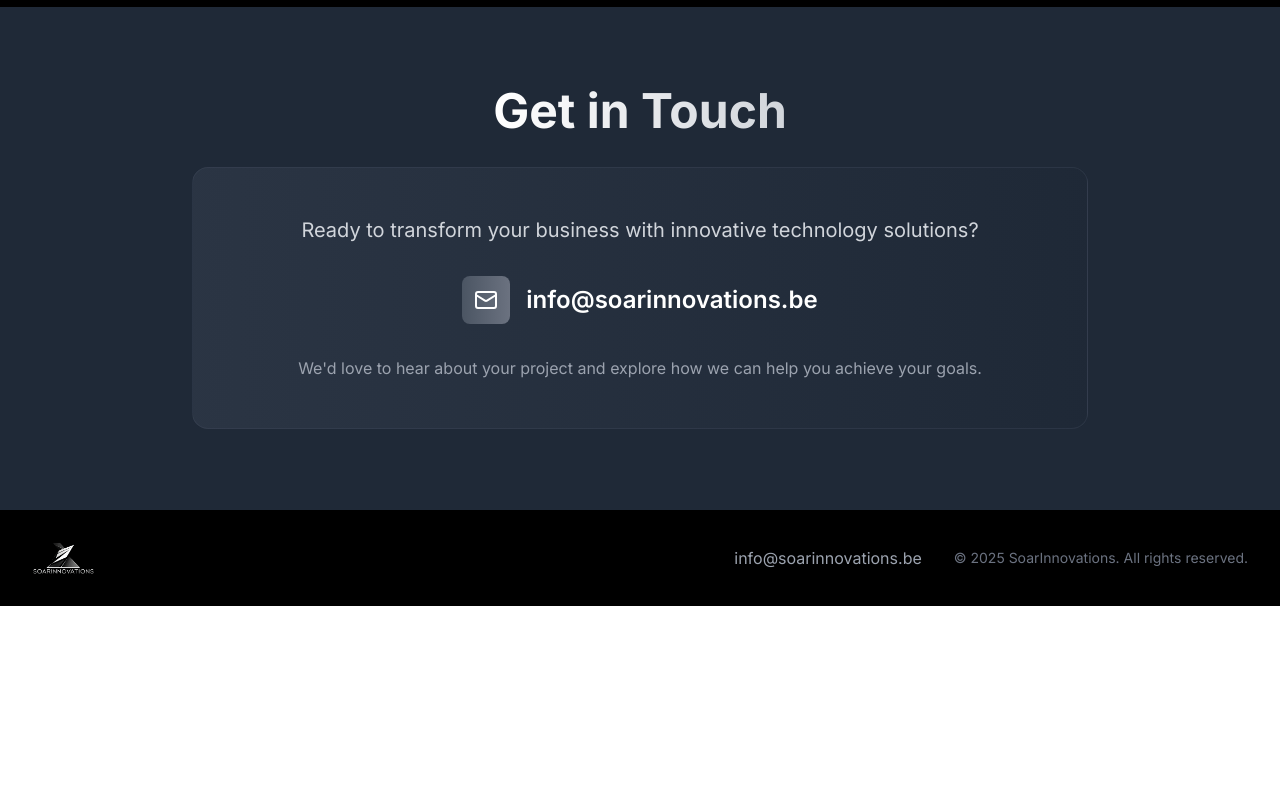
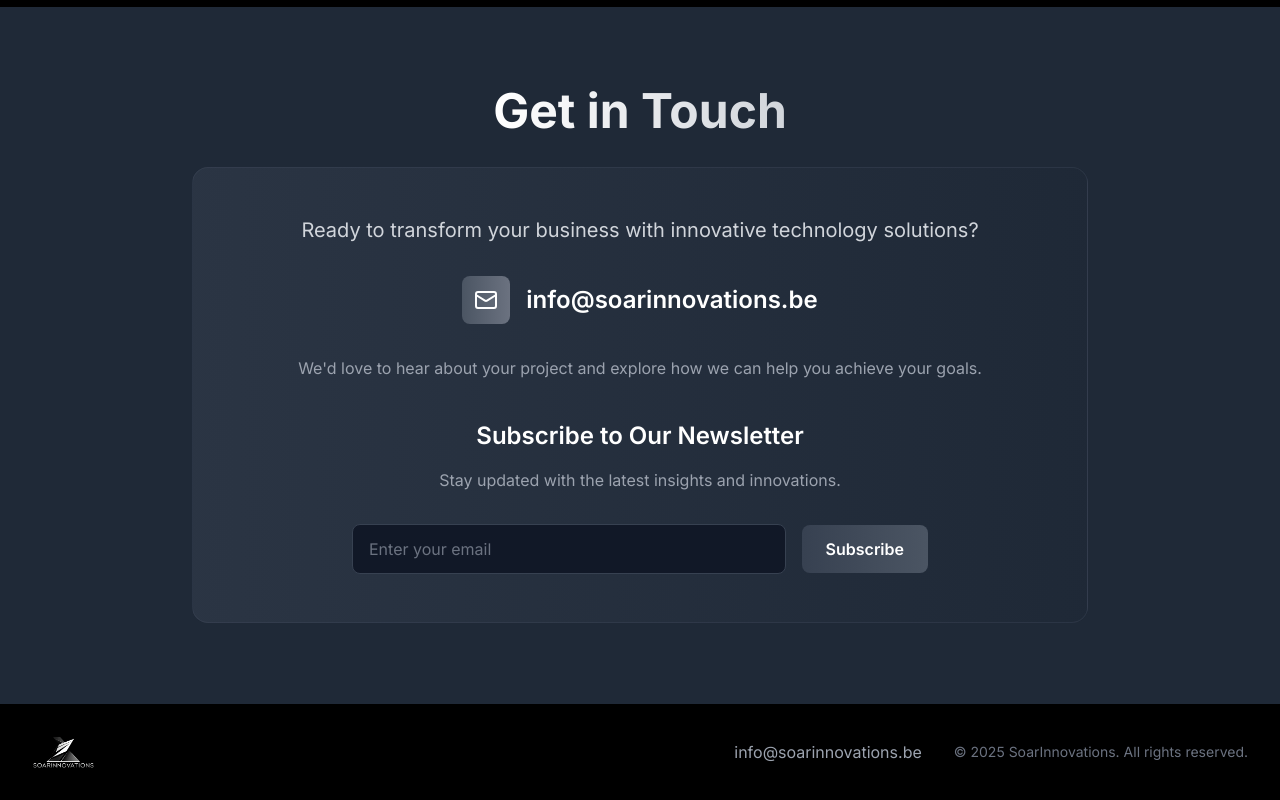
Before and after one commit to Omarofskii/soarinnovations-website, a React (Vite) app: page / in a window 1280 px wide. Shown: the part 2981-3781 px from the top of the page. Before the commit the page ends 3587 px from the top, so only its background shows below. Built offline with nearby package versions, Linux system fonts and the light colour scheme.

Commit message:
Added newsletter subscription form with inline success message

```diff
--- a/src/App.tsx
+++ b/src/App.tsx
@@ -11,6 +11,7 @@ import {
   X
 } from 'lucide-react';
 import { useEffect, useState } from 'react';
+import NewsletterForm from './NewsletterForm';
 
 function App() {
   const [isMenuOpen, setIsMenuOpen] = useState(false);
@@ -308,6 +309,54 @@ function App() {
             <p className="text-gray-400">
               We'd love to hear about your project and explore how we can help you achieve your goals.
             </p>
+            {/* Newsletter Subscription */}
+            <div className="mt-10">
+              <h3 className="text-2xl font-semibold text-white mb-4">
+                Subscribe to Our Newsletter
+              </h3>
+              <p className="text-gray-400 mb-6">
+                Stay updated with the latest insights and innovations.
+              </p>
+              <div className="w-full max-w-xl mx-auto">
+                <NewsletterForm />
+                {/* <form
+                  onSubmit={(e) => {
+                    e.preventDefault();
+                    const form = e.currentTarget as HTMLFormElement;
+                    const formData = new FormData(form);
+
+                    fetch(
+                      "https://docs.google.com/forms/u/0/d/e/1FAIpQLScf9F9exnIWYY-FQsHJd3oB148F2oXo67QLSi8nPYTCXsh3Qg/formResponse",
+                      {
+                        method: "POST",
+                        body: formData,
+                        mode: "no-cors",
+                      }
+                    );
+
+                    form.reset();
+                    alert("✅ Thanks for subscribing!");
+                  }}
+                  className="flex flex-col sm:flex-row justify-center items-center gap-4 max-w-xl mx-auto mt-8"
+                >
+                  <input
+                    type="email"
+                    name="entry.257086240"
+                    placeholder="Enter your email"
+                    required
+                    className="w-full sm:flex-1 px-4 py-3 rounded-lg bg-gray-900 border border-gray-700 text-white placeholder-gray-500 focus:outline-none focus:ring-2 focus:ring-gray-500"
+                  />
+                  <button
+                    type="submit"
+                    className="px-6 py-3 rounded-lg bg-gradient-to-r from-gray-700 to-gray-600 hover:from-gray-600 hover:to-gray-500 text-white font-semibold transition duration-300"
+                  >
+                    Subscribe
+                  </button>
+                </form> */}
+
+
+              </div>
+            </div>
           </div>
         </div>
       </section>
--- /dev/null
+++ b/src/NewsletterForm.tsx
@@ -0,0 +1,59 @@
+import { useState } from "react";
+
+function NewsletterForm() {
+  const [submitted, setSubmitted] = useState(false);
+
+  const handleSubmit = async (e: React.FormEvent<HTMLFormElement>) => {
+    e.preventDefault();
+    const form = e.currentTarget;
+    const formData = new FormData(form);
+
+    await fetch(
+      "https://docs.google.com/forms/u/0/d/e/1FAIpQLScf9F9exnIWYY-FQsHJd3oB148F2oXo67QLSi8nPYTCXsh3Qg/formResponse",
+      {
+        method: "POST",
+        body: formData,
+        mode: "no-cors",
+      }
+    );
+
+    form.reset();
+    setSubmitted(true);
+
+    // auto-hide after 4s
+    setTimeout(() => setSubmitted(false), 4000);
+  };
+
+  return (
+    <div>
+      <form
+        onSubmit={handleSubmit}
+        className="flex flex-col sm:flex-row justify-center items-center gap-4 max-w-xl mx-auto mt-8"
+      >
+        <input
+          type="email"
+          name="entry.257086240"
+          placeholder="Enter your email"
+          required
+          className="w-full sm:flex-1 px-4 py-3 rounded-lg bg-gray-900 border border-gray-700
+                     text-white placeholder-gray-500 focus:outline-none focus:ring-2 focus:ring-gray-500"
+        />
+        <button
+          type="submit"
+          className="px-6 py-3 rounded-lg bg-gradient-to-r from-gray-700 to-gray-600
+                     hover:from-gray-600 hover:to-gray-500 text-white font-semibold transition duration-300"
+        >
+          Subscribe
+        </button>
+      </form>
+
+      {submitted && (
+        <p className="text-green-400 text-center mt-4 animate-fadeIn">
+          ✅ Thanks for subscribing!
+        </p>
+      )}
+    </div>
+  );
+}
+
+export default NewsletterForm;
```
